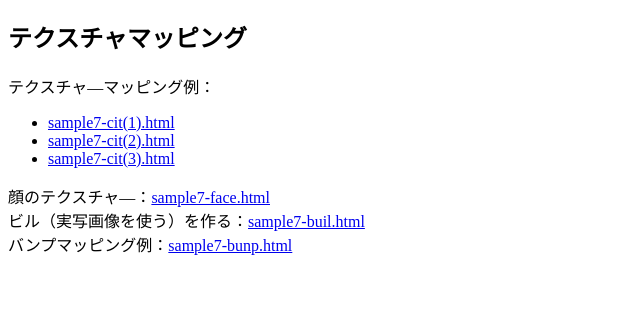
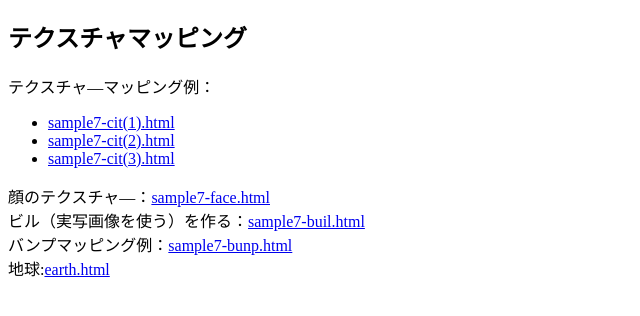
Before and after one commit to tsunt5441/lesson3-1, a plain HTML site: page index.html in a window 1280 px wide. Shown: the part 70-386 px from the top of the page, without its empty margins (0-640 px from the left). Drawn offline with Linux system fonts and the light colour scheme.

Commit message:
Update index.html

```diff
--- a/index.html
+++ b/index.html
@@ -17,6 +17,8 @@
         顔のテクスチャ―：<a href="sample7-face.html">sample7-face.html</a><br>
         ビル（実写画像を使う）を作る：<a href="sample7-buil.html">sample7-buil.html</a><br>
         バンプマッピング例：<a href="sample7-bump.html">sample7-bunp.html</a><br>
+
+        地球:<a href="earth.html">earth.html</a><br>
     </p>
 </body>
 </html>
```
